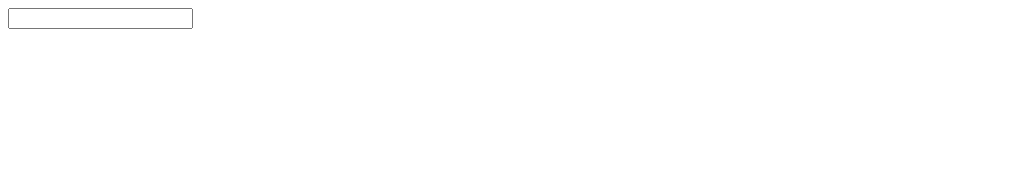
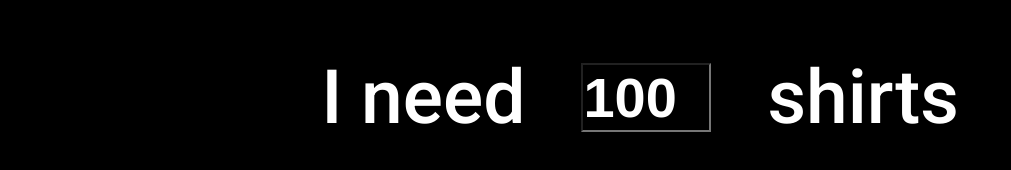
Before and after one commit to denverskylines/animated-input-box, a plain HTML site: page index.html in a window 1280 px wide. Shown: the whole page, without its empty margins (0-1011 px from the left). Drawn offline with Linux system fonts and the light colour scheme.

Commit message:
Added styling

```diff
--- a/index.html
+++ b/index.html
@@ -6,11 +6,21 @@
     <meta charset="UTF-8">
     <title>Animated Input</title>
 
+    <link rel="stylesheet" href="style.css">
+
 </head>
 
 <body>
 
-    <input type="text">
+    <div class="animated-text">
+
+        <span class="side-text">I need</span>
+
+        <input autofocus type="number" class="item" value="100" max="54235" maxlength="5" min="10">
+
+        <span class="side-text">shirts</span>
+
+     </div>
 
 </body>
 
--- /dev/null
+++ b/style.css
@@ -0,0 +1,60 @@
+@import url('https://fonts.googleapis.com/css?family=Roboto:500');
+
+html {
+
+    background-color: black;
+
+}
+
+input[type=number]::-webkit-inner-spin-button,
+input[type=number]::-webkit-outer-spin-button {
+    -webkit-appearance: none;
+    -moz-appearance: none;
+    appearance: none;
+    margin: 0;
+}
+
+.animated-text {
+    display: flex;
+    align-items: center;
+    justify-content: center;
+    flex-grow: initial;
+    margin-top: 32px;
+    margin-bottom: 32px;
+}
+
+body {
+
+    margin: 1em;
+    font-family: Roboto;
+
+}
+
+.item {
+
+    background: none;
+    outline: none;
+
+    /* box-shadow: none; */
+    color: white;
+    font-size: 3.5em;
+    font-weight: 700;
+    height: auto;
+    padding: 0;
+    transition: width 150ms ease-out;
+    width: 2.25em;
+    margin-right: 1em;
+    margin-left: 1em;
+}
+
+.side-text {
+    text-align: center;
+    font-size: 75px;
+    color: white;
+    flex-basis: unset;
+    font-weight: 400;
+    line-height: 1.75;
+    text-rendering: optimizeLegibility;
+    -webkit-font-smoothing: subpixel-antialiased;
+    transition: transform 250ms cubic-bezier(0.7, -0.4, 0.15, 1.3),-webkit-transform 250ms cubic-bezier(0.7, -0.4, 0.15, 1.3);
+}
```
Also changed, not shown: 1 other file.
